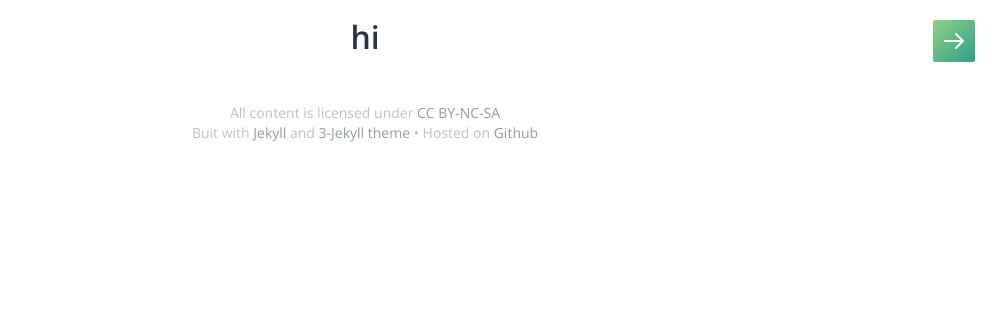
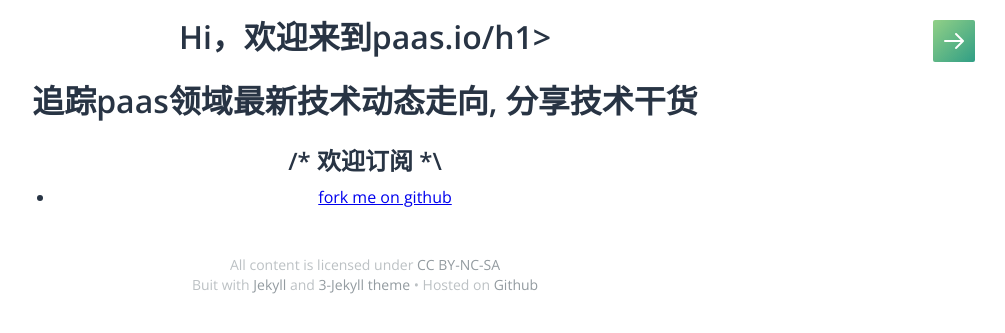
Before and after one commit to paas-io/paas-io.github.io, a Jekyll site: the page built from index.html, in a window 1280 px wide. Shown: the top 333 px of the page, without its empty margins (275-1280 px from the left). Built offline with Jekyll 4.4.1, drawn with Linux system fonts in a browser that asks for light colours; some web fonts are replaced; comment, search, counter and statistics services are not loaded.

Commit message:
updat eindex

```diff
--- a/index.html
+++ b/index.html
@@ -2,5 +2,10 @@
 layout: default
 ---
 <div id="home" class="container">
-  <h1>hi</h1>
+  <h1>Hi，欢迎来到paas.io/h1>
+  <p>追踪paas领域最新技术动态走向, 分享技术干货 </p>
+  <h2>/* 欢迎订阅 *\</h2>
+  <ul>
+    <li><a href="https://github.com/paas-io/paas-io.github.io" target="_blank">fork me on github</a></li>
+  </ul>
 </div>
```
Also changed, not shown: README.md.
